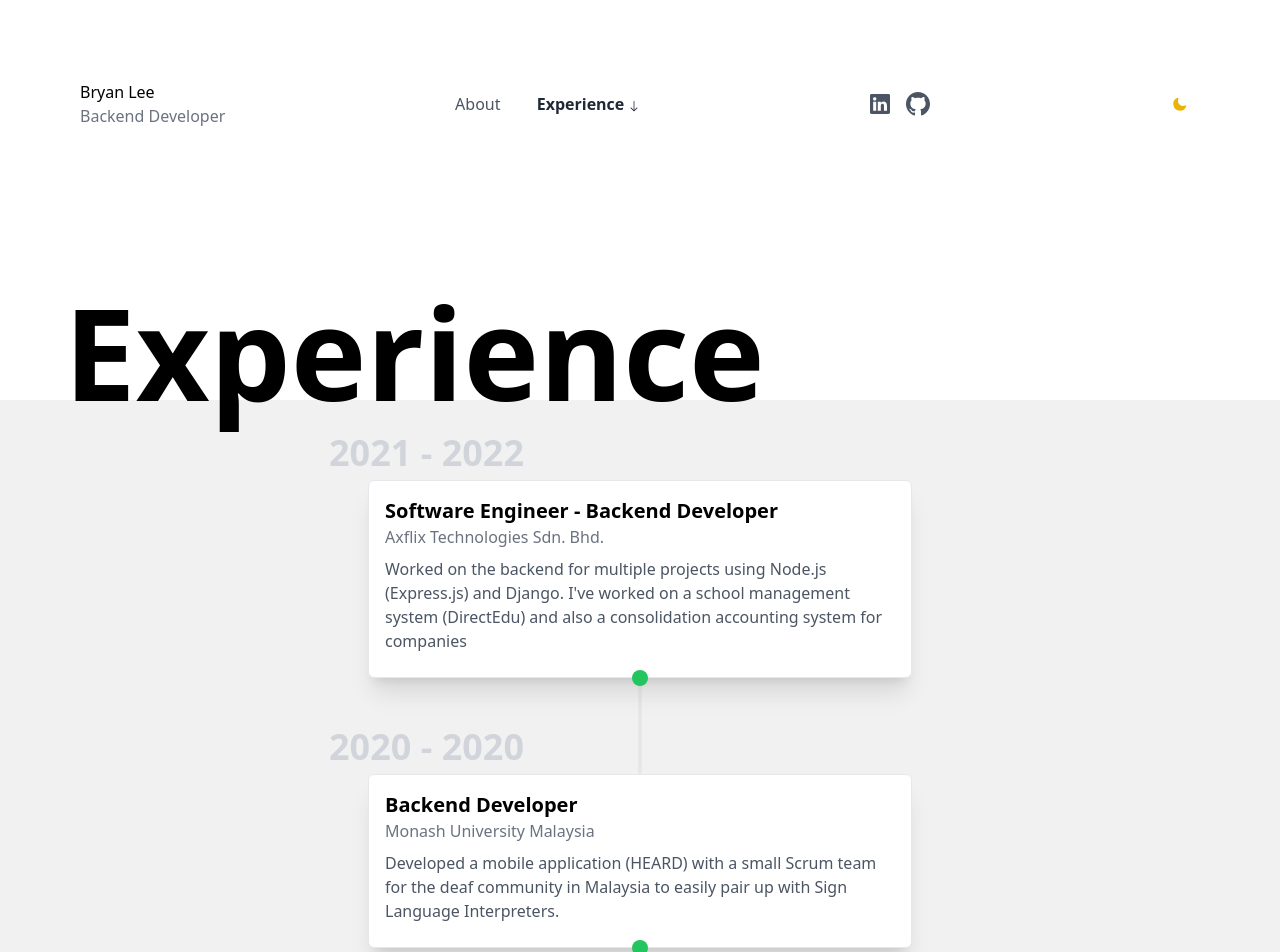
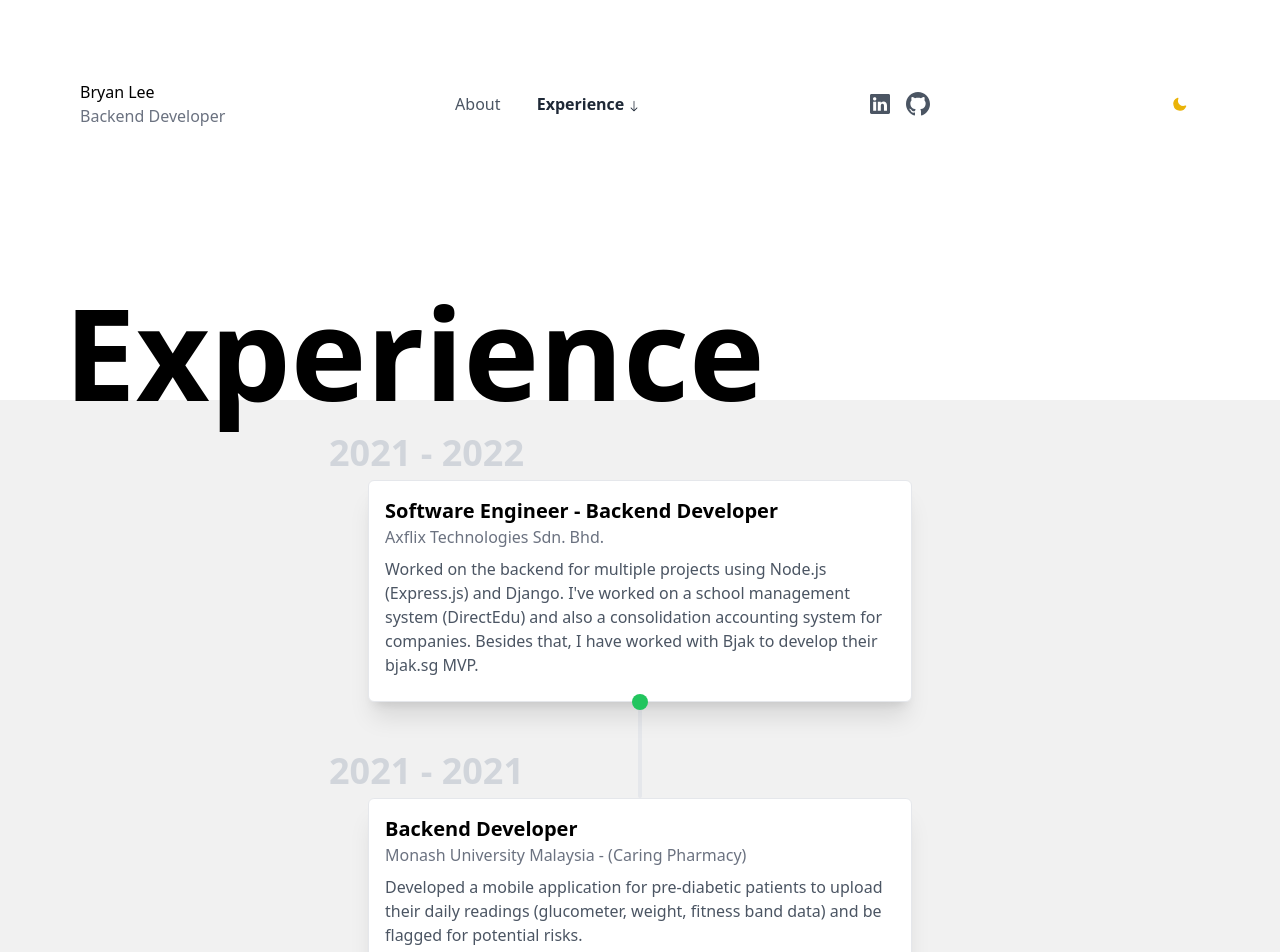
Before and after one commit to LihingMan/portfolio-nextjs, a Next.js app: page /experience in a window 1280 px wide. Shown: the top 952 px of the page. Built offline with nearby package versions, Linux system fonts and the light colour scheme.

Commit message:
Modified descriptions

```diff
--- a/components/Hero.tsx
+++ b/components/Hero.tsx
@@ -20,7 +20,7 @@ const Hero: FunctionComponent = () => {
       {/* Image div */}
       <div className="hidden lg:block relative w-full md:w-1/2 -mr-40 mt-20">
         <div className="w-2/3">
-          <img src={userData.egg} alt="heroimg" className="shadow" />
+          <img src={userData.heroImgUrl} alt="heroimg" className="shadow" />
           <div className="flex flex-row justify-between mt-4">
             <p className="font-sans text-xl">↑ Saya tu kio</p>
           </div>
--- a/constants/data.js
+++ b/constants/data.js
@@ -20,7 +20,7 @@ const userData = {
     description: [
       "I've been spending the last year working professionally in the software industry whilst also pursuing personal projects. This has led me to become a confident web developer able to create programs that can be used by the masses. A big portion of my work involves creating robust, scalable and efficient server-side applications to provide the users with the best possible experience.",
       "My tech stack mainly comprises of Django or any Node.js framework together with PostgreSQL for relational databases or MongoDB for non-relational databases.",
-      "In my free time, I make brewing Sabahan rice wine my hobby (which hopefully becomes a future venture).",
+      "In my free time, I make Sabahan rice wine (called Lihing).",
     ],
   },
   experience: [
@@ -29,7 +29,14 @@ const userData = {
       company: "Axflix Technologies Sdn. Bhd.",
       year: "2021 - 2022",
       companyLink: "https://www.axflix.com/",
-      desc: "Worked on the backend for multiple projects using Node.js (Express.js) and Django. I've worked on a school management system (DirectEdu) and also a consolidation accounting system for companies",
+      desc: "Worked on the backend for multiple projects using Node.js (Express.js) and Django. I've worked on a school management system (DirectEdu) and also a consolidation accounting system for companies. Besides that, I have worked with Bjak to develop their bjak.sg MVP.",
+    },
+    {
+      title: "Backend Developer",
+      company: "Monash University Malaysia - (Caring Pharmacy)",
+      year: "2021 - 2021",
+      companyLink: "https://www.monash.edu.my/",
+      desc: "Developed a mobile application for pre-diabetic patients to upload their daily readings (glucometer, weight, fitness band data) and be flagged for potential risks.",
     },
     {
       title: "Backend Developer",
@@ -57,7 +64,7 @@ const userData = {
       company: "Monash University Malaysia",
       year: "2016 - 2020",
       companyLink: "",
-      desc: "Bachelor of Software Engineering (Honours)",
+      desc: "Bachelor of Software Engineering (Honours).",
     },
   ],
 };
```
